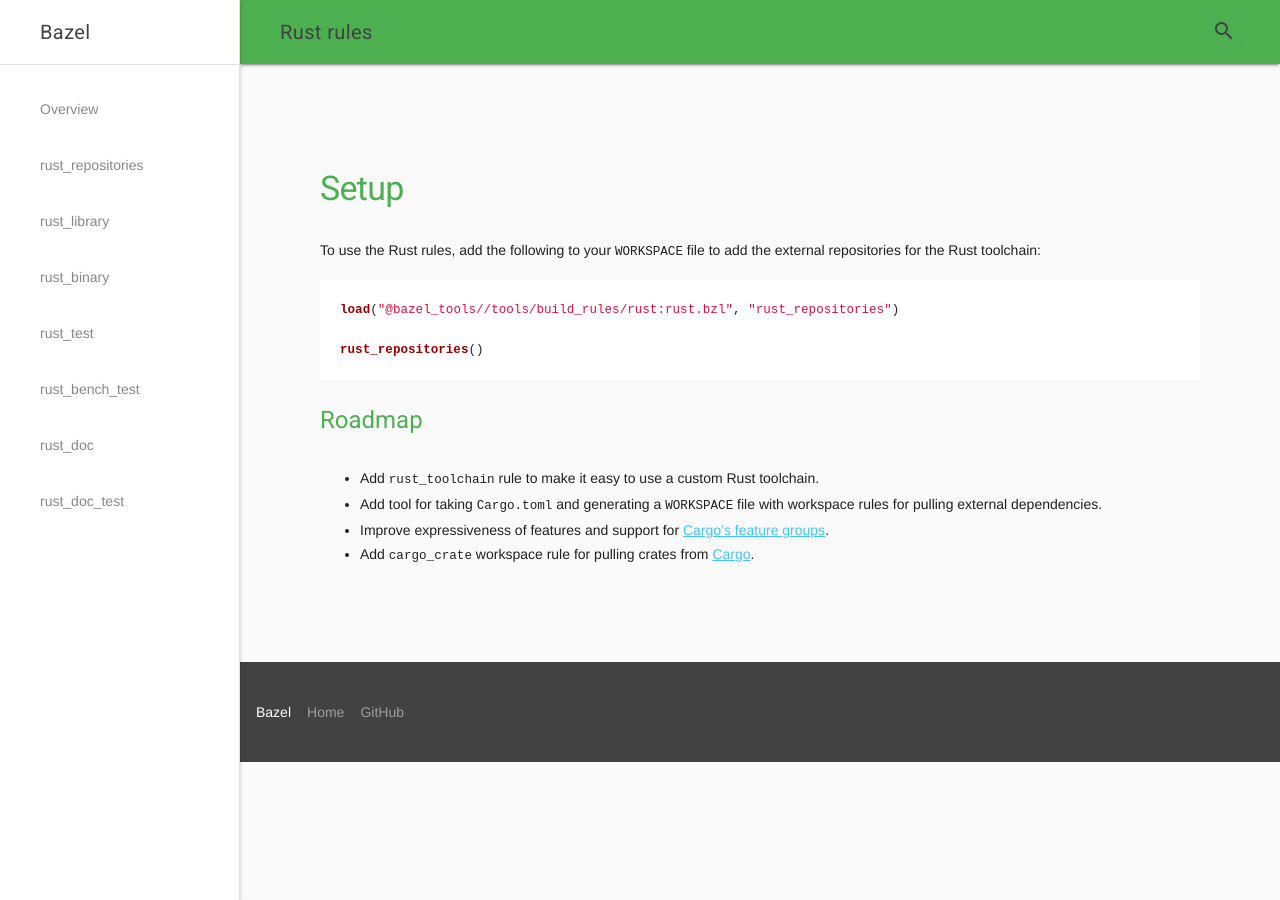
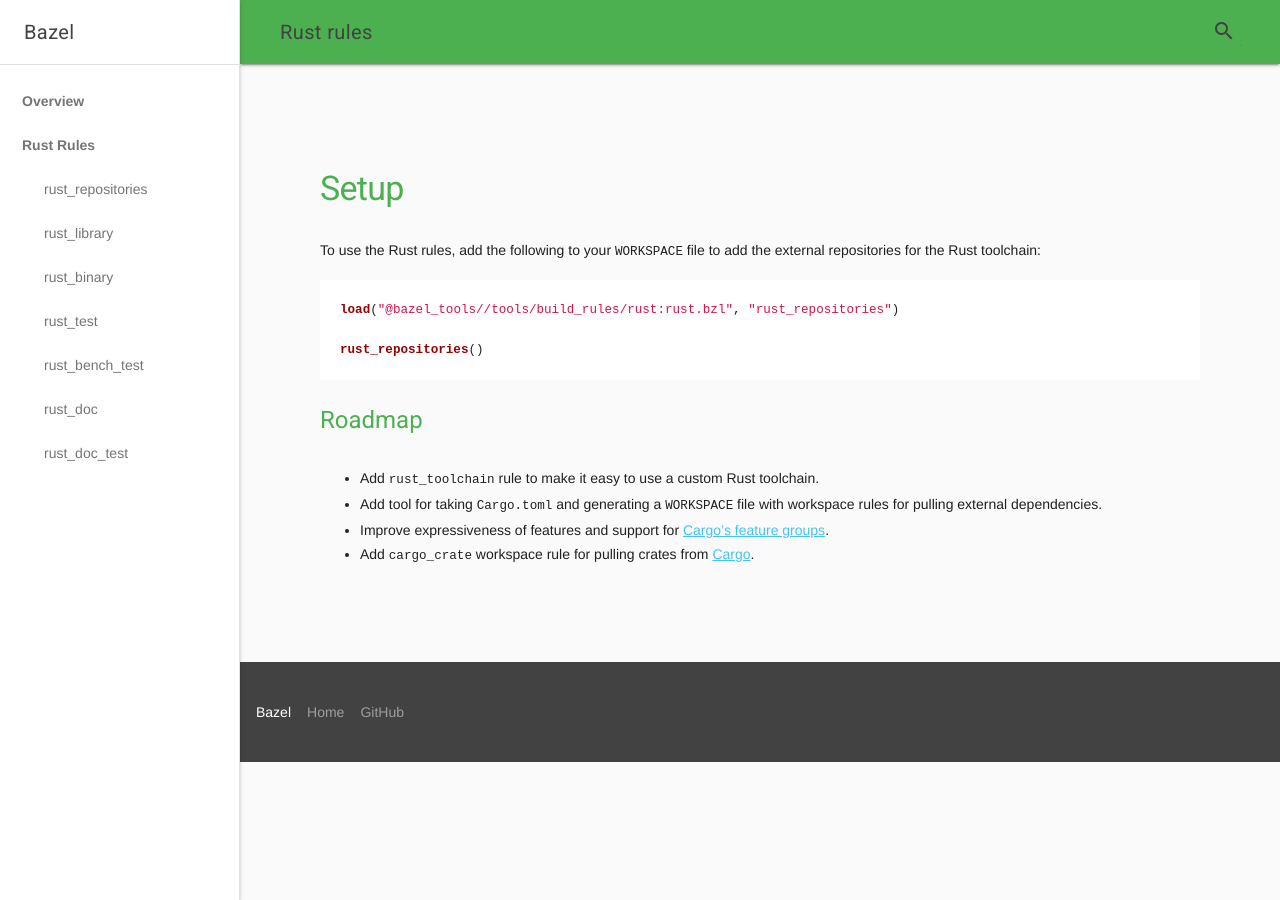
Before and after one commit to davidzchen/material-doc, a Jekyll site: the page built from index.md, in a window 1280 px wide. Built offline with Jekyll 4.4.1, drawn with Linux system fonts in a browser that asks for light colours; nearby versions of some CDN libraries; Markdown is read by kramdown in place of the engine named in the settings.

Commit message:
Use lists for sidebar and make it possible to nest them.

```diff
--- a/_includes/head.html
+++ b/_includes/head.html
@@ -6,7 +6,7 @@
   <title>{% if page.title %}{{ page.title }}{% else %}{{ site.title }}{% endif %}</title>
   <meta name="description" content="{{ site.description }}">
 
-  <link rel="stylesheet" href="http://fonts.googleapis.com/css?family=Roboto:300,400,500,700" type="text/css">
+  <link rel="stylesheet" href="http://fonts.googleapis.com/css?family=Roboto:300,400,500,600,700" type="text/css">
   <link rel="stylesheet" href="https://fonts.googleapis.com/icon?family=Material+Icons">
   <link rel="stylesheet" href="https://code.getmdl.io/1.1.1/material.green-light_blue.min.css">
   <script defer src="https://code.getmdl.io/1.1.1/material.min.js"></script>
--- a/_layouts/default.html
+++ b/_layouts/default.html
@@ -7,15 +7,22 @@
       {% include header.html %}
       <div class="mdl-layout__drawer">
         <span class="mdl-layout-title">Bazel</span>
-        <nav class="mdl-navigation">
-          <a class="mdl-navigation__link" href="index.html">Overview</a>
-          <a class="mdl-navigation__link" href="rust_repositories.html">rust_repositories</a>
-          <a class="mdl-navigation__link" href="rust_library.html">rust_library</a>
-          <a class="mdl-navigation__link" href="rust_binary.html">rust_binary</a>
-          <a class="mdl-navigation__link" href="rust_test.html">rust_test</a>
-          <a class="mdl-navigation__link" href="rust_bench_test.html">rust_bench_test</a>
-          <a class="mdl-navigation__link" href="rust_doc.html">rust_doc</a>
-          <a class="mdl-navigation__link" href="rust_doc_test.html">rust_doc_test</a>
+        <nav class="drawer-nav">
+          <ul class="drawer-nav">
+            <li><a href="index.html">Overview</a></li>
+            <li>
+              <a href="#"> Rust Rules</a>
+              <ul>
+                <li><a href="rust_repositories.html">rust_repositories</a></li>
+                <li><a href="rust_library.html">rust_library</a></li>
+                <li><a href="rust_binary.html">rust_binary</a></li>
+                <li><a href="rust_test.html">rust_test</a></li>
+                <li><a href="rust_bench_test.html">rust_bench_test</a></li>
+                <li><a href="rust_doc.html">rust_doc</a></li>
+                <li><a href="rust_doc_test.html">rust_doc_test</a></li>
+              </ul>
+            </li>
+          </ul>
         </nav>
       </div>
 
--- a/_sass/_base.scss
+++ b/_sass/_base.scss
@@ -25,6 +25,52 @@ code {
 
   .mdl-layout-title {
     border-bottom: 1px solid #e0e0e0;
+    padding-left: 24px;
+  }
+}
+
+.drawer-nav {
+  ul {
+    list-style: none;
+    padding-left: 0;
+
+    li {
+      display: block;
+      padding: 0;
+
+      ul {
+        li {
+          a {
+            padding-left: 44px;
+            font-weight: 400;
+          }
+        }
+      }
+
+      a {
+        display: block;
+        flex-shrink: 0;
+        padding: 15px 0 15px 22px;
+        margin: 0;
+        font-weight: 600;
+        color: #757575;
+        line-height: 1em;
+        text-decoration: none;
+        cursor: pointer;
+
+        &:active,
+        &:hover {
+          background-color: #f0f0f0;
+        }
+      }
+
+      &.active {
+        a {
+          color: $primary-color;
+          font-weight: 500;
+        }
+      }
+    }
   }
 }
 
```
